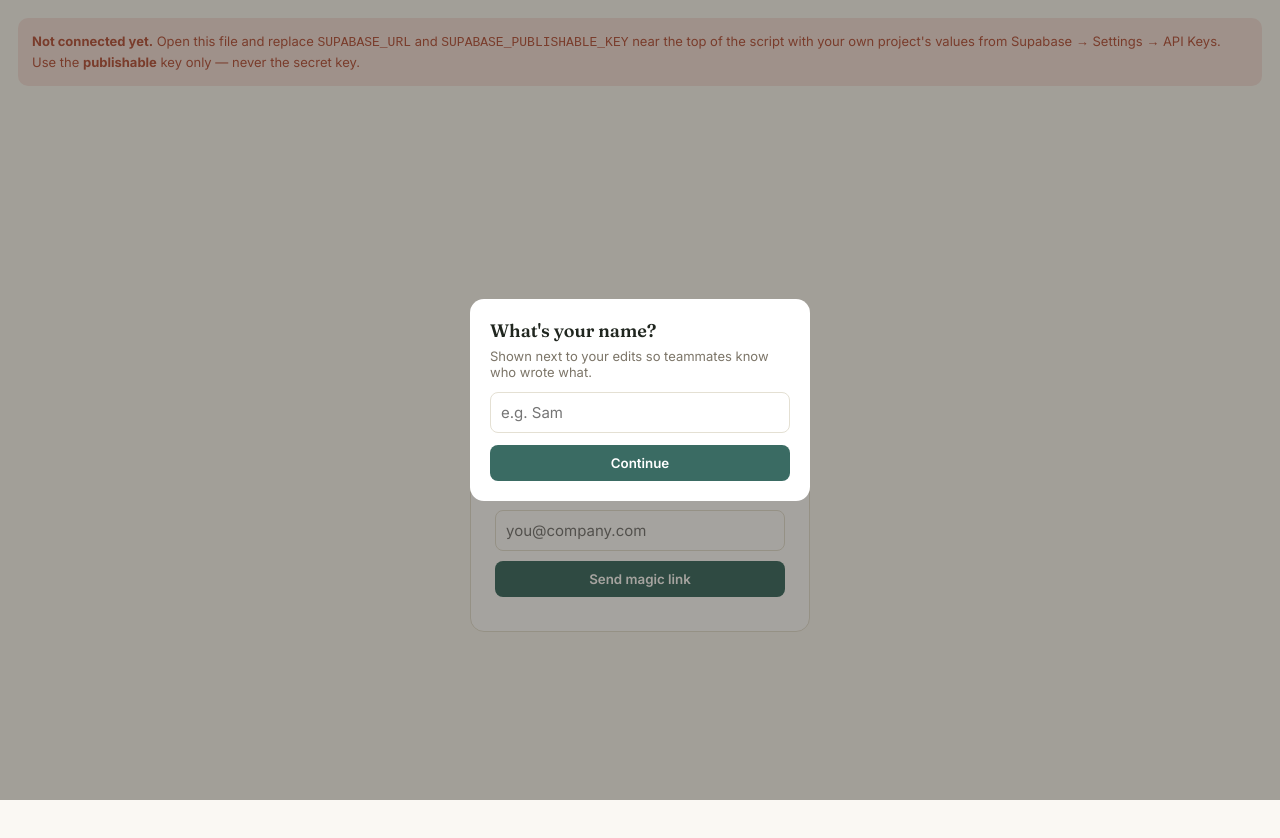
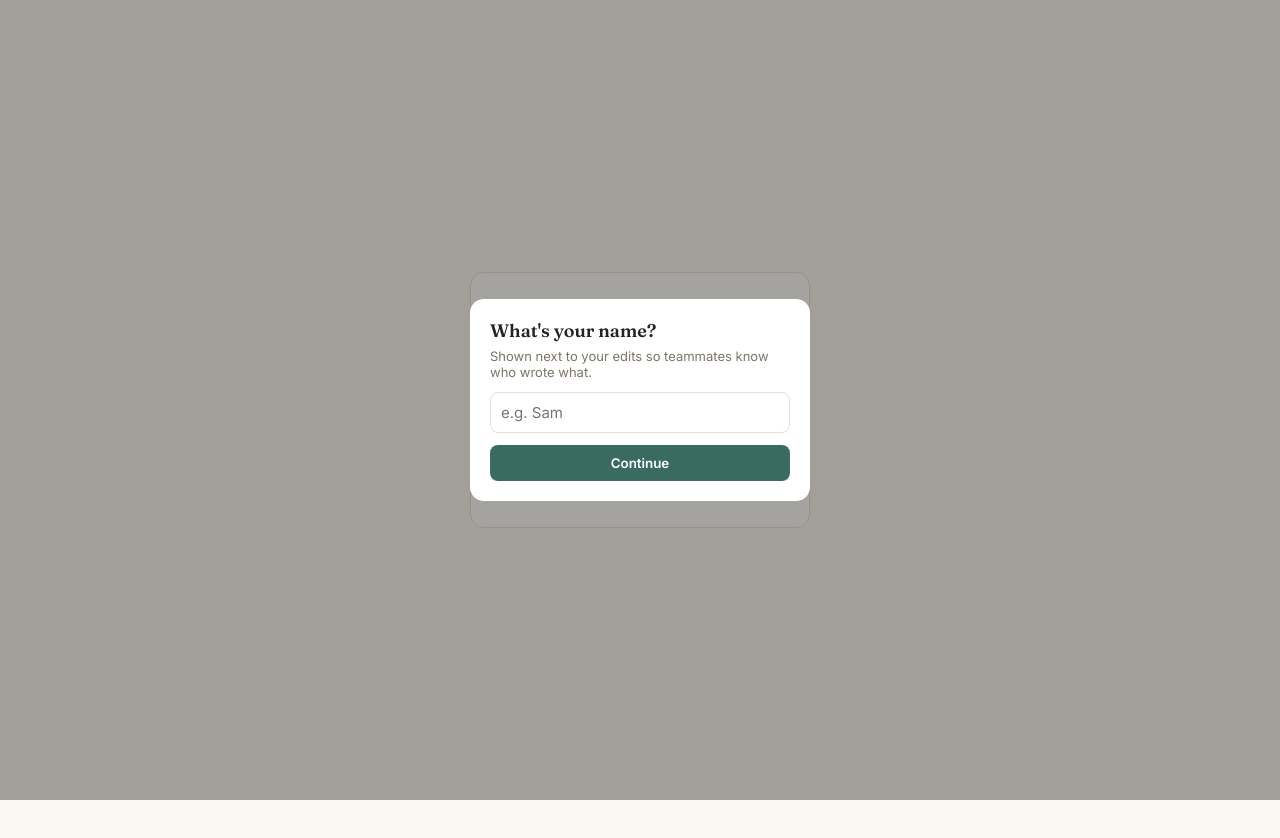
Before and after one commit to ucistanbul/planning, a plain HTML site: page index.html in a window 1280 px wide. After the commit the page ends 800 px from the top, so only its background shows below. Drawn offline with nearby package versions, Linux system fonts and the light colour scheme.

Commit message:
Update Supabase project configuration
Updated Supabase configuration with actual project URL and publishable key.

```diff
--- a/index.html
+++ b/index.html
@@ -173,8 +173,8 @@
 <script>
 // ====== CONNECT YOUR SUPABASE PROJECT HERE ======
 // Use the PUBLISHABLE key (starts with sb_publishable_...), never the secret key.
-const SUPABASE_URL = "https://YOUR-PROJECT.supabase.co";
-const SUPABASE_PUBLISHABLE_KEY = "YOUR-PUBLISHABLE-KEY";
+const SUPABASE_URL = "https://jhkyptpidnoxhsyvxeev.supabase.co";
+const SUPABASE_PUBLISHABLE_KEY = "sb_publishable_MfDYPsXWX9tPFguJDRcTIw_9o3rd47A";
 // =================================================
 
 const isConfigured = !SUPABASE_URL.includes("YOUR-PROJECT");
```
